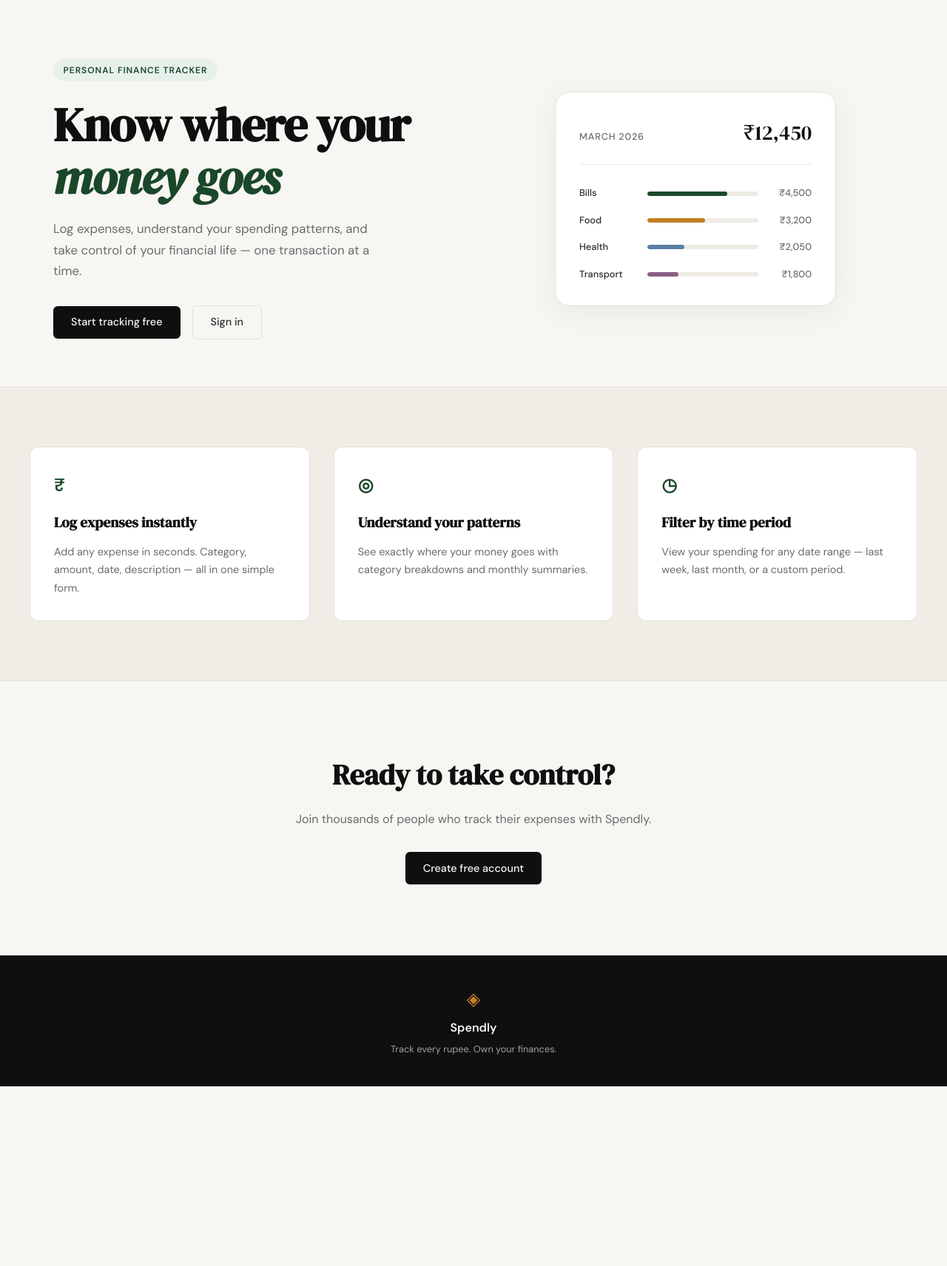
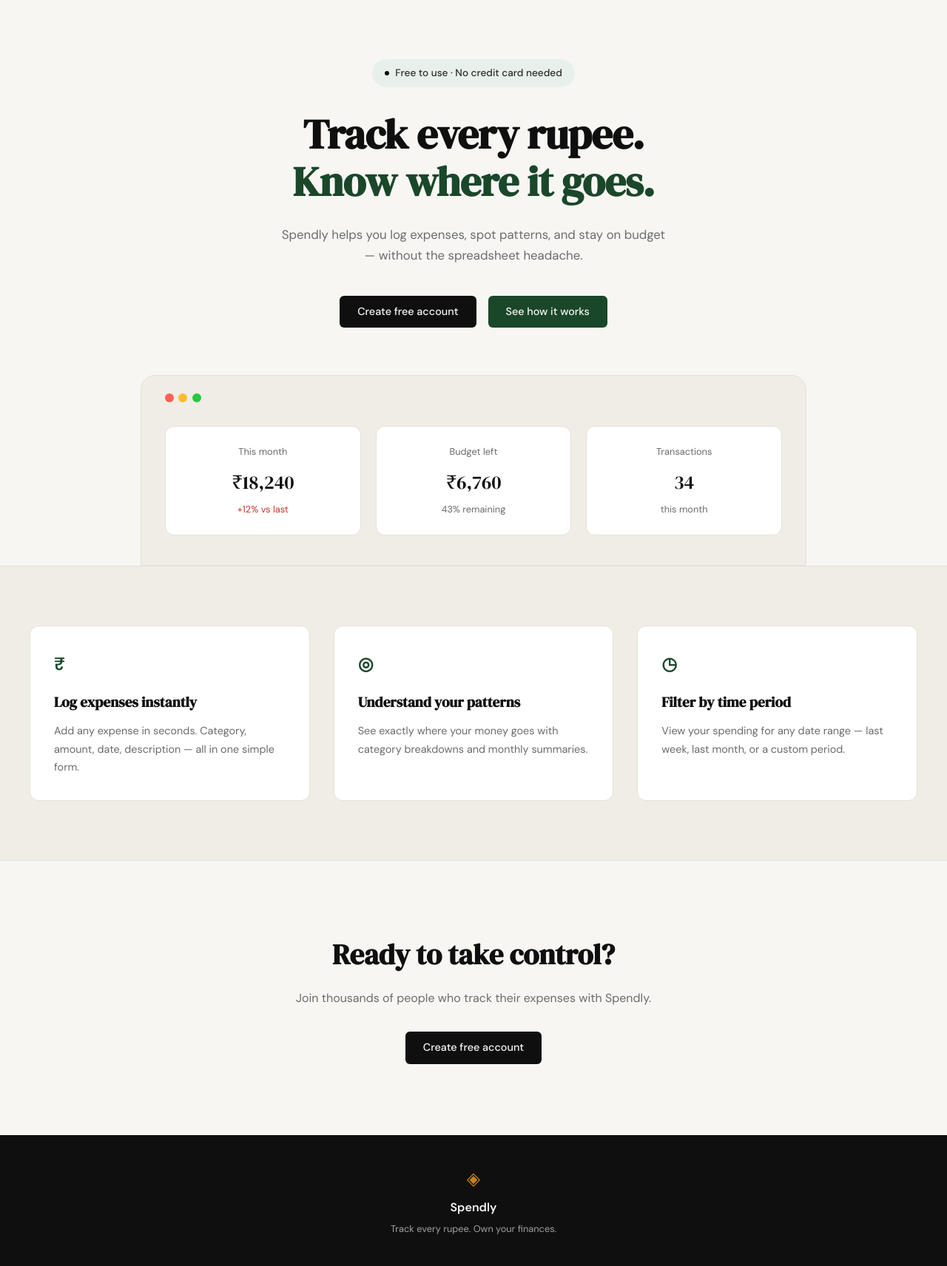
Before and after one commit to Hirdeshpal15/Spindly, a Flask app: page / in a window 1280 px wide. Shown: the part 61-1773 px from the top of the page at 74% size. Before the commit the page ends 1530 px from the top, so only its background shows below. Run offline with Flask 3, Linux system fonts and the light colour scheme.

Commit message:
landing: redesign hero section to match new mockup
Replace hero copy/layout with centered badge, bold serif headline,
and a browser-style stats mockup (this month / budget left /
transactions), matching the provided design screenshot.

Co-Authored-By: Claude Sonnet 5 <noreply@anthropic.com>
Claude-Session: https://claude.ai/code/session_01UF6cFHN4SMwoPbuowWgmzn

```diff
--- a/static/css/style.css
+++ b/static/css/style.css
@@ -123,40 +123,52 @@ a { color: inherit; text-decoration: none; }
 /* Hero                                                                */
 /* ------------------------------------------------------------------ */
 
+@import url('https://fonts.googleapis.com/css2?family=Playfair+Display:wght@700;800&display=swap');
+
 .hero {
-    padding: 5rem 2rem 4rem;
-    display: grid;
-    grid-template-columns: 1fr 1fr;
-    gap: 4rem;
-    align-items: center;
+    padding: 5rem 2rem 0;
+    text-align: center;
     max-width: var(--max-width);
     margin: 0 auto;
 }
 
+.hero-inner {
+    max-width: 700px;
+    margin: 0 auto;
+}
+
 .hero-badge {
+    display: inline-flex;
+    align-items: center;
+    gap: 0.5rem;
+    background: var(--accent-light);
+    color: var(--ink-soft);
+    font-size: 0.85rem;
+    font-weight: 500;
+    padding: 0.5rem 1.1rem;
+    border-radius: 999px;
+    margin-bottom: 2rem;
+}
+
+.hero-badge-dot {
+    width: 6px;
+    height: 6px;
+    border-radius: 50%;
+    background: var(--ink);
     display: inline-block;
-    background: var(--accent-light);
-    color: var(--accent);
-    font-size: 0.75rem;
-    font-weight: 600;
-    letter-spacing: 0.08em;
-    text-transform: uppercase;
-    padding: 0.35rem 0.85rem;
-    border-radius: 999px;
+}
+
+.hero-title {
+    font-family: 'Playfair Display', var(--font-display), Georgia, serif;
+    font-weight: 800;
+    font-size: clamp(2.5rem, 5vw, 3.5rem);
+    line-height: 1.15;
+    letter-spacing: -0.01em;
+    color: var(--ink);
     margin-bottom: 1.5rem;
 }
 
-.hero-title {
-    font-family: var(--font-display);
-    font-size: clamp(2.5rem, 5vw, 4rem);
-    line-height: 1.1;
-    letter-spacing: -0.02em;
-    color: var(--ink);
-    margin-bottom: 1.25rem;
-}
-
-.hero-title em {
-    font-style: italic;
+.hero-title-accent {
     color: var(--accent);
 }
 
@@ -164,96 +176,91 @@ a { color: inherit; text-decoration: none; }
     font-size: 1.05rem;
     color: var(--ink-muted);
     line-height: 1.7;
-    max-width: 460px;
-    margin-bottom: 2rem;
+    max-width: 520px;
+    margin: 0 auto 2.5rem;
 }
 
 .hero-actions {
     display: flex;
     gap: 1rem;
     align-items: center;
+    justify-content: center;
+    margin-bottom: 4rem;
 }
 
 /* ------------------------------------------------------------------ */
-/* Mock card (hero visual)                                             */
+/* Mock window (hero visual)                                           */
 /* ------------------------------------------------------------------ */
 
 .hero-visual {
     display: flex;
     justify-content: center;
+    padding-bottom: 0;
 }
 
-.mock-card {
+.mock-window {
+    background: var(--paper-warm);
+    border: 1px solid var(--border);
+    border-radius: var(--radius-lg) var(--radius-lg) 0 0;
+    padding: 1.5rem 2rem 2.5rem;
+    width: 100%;
+    max-width: 900px;
+    text-align: left;
+}
+
+.mock-window-dots {
+    display: flex;
+    gap: 0.4rem;
+    margin-bottom: 2rem;
+}
+
+.mock-dot {
+    width: 12px;
+    height: 12px;
+    border-radius: 50%;
+}
+
+.mock-dot-red { background: #ff5f57; }
+.mock-dot-yellow { background: #febc2e; }
+.mock-dot-green { background: #28c840; }
+
+.mock-stats {
+    display: grid;
+    grid-template-columns: repeat(3, 1fr);
+    gap: 1.25rem;
+}
+
+.mock-stat {
     background: var(--paper-card);
     border: 1px solid var(--border);
-    border-radius: var(--radius-lg);
-    padding: 2rem;
-    width: 100%;
-    max-width: 380px;
-    box-shadow: 0 8px 40px rgba(0,0,0,0.06);
+    border-radius: var(--radius-md);
+    padding: 1.5rem;
+    text-align: center;
 }
 
-.mock-card-header {
-    display: flex;
-    justify-content: space-between;
-    align-items: baseline;
-    margin-bottom: 1.75rem;
-    padding-bottom: 1.25rem;
-    border-bottom: 1px solid var(--border-soft);
+.mock-stat-label {
+    display: block;
+    font-size: 0.8rem;
+    color: var(--ink-muted);
+    margin-bottom: 0.6rem;
 }
 
-.mock-label {
-    font-size: 0.8rem;
-    font-weight: 500;
-    color: var(--ink-muted);
-    text-transform: uppercase;
-    letter-spacing: 0.06em;
+.mock-stat-value {
+    display: block;
+    font-family: var(--font-display);
+    font-size: 1.6rem;
+    color: var(--ink);
+    margin-bottom: 0.4rem;
 }
 
-.mock-total {
-    font-family: var(--font-display);
-    font-size: 1.75rem;
-    color: var(--ink);
+.mock-stat-delta {
+    display: block;
+    font-size: 0.8rem;
+    color: var(--ink-muted);
 }
 
-.mock-bars { display: flex; flex-direction: column; gap: 1rem; }
-
-.mock-bar-row {
-    display: grid;
-    grid-template-columns: 80px 1fr 60px;
-    align-items: center;
-    gap: 0.75rem;
-}
-
-.mock-cat {
-    font-size: 0.8rem;
-    font-weight: 500;
-    color: var(--ink-soft);
-}
-
-.mock-bar-track {
-    height: 6px;
-    background: var(--border-soft);
-    border-radius: 999px;
-    overflow: hidden;
-}
-
-.mock-bar {
-    height: 100%;
-    background: var(--accent);
-    border-radius: 999px;
-    transition: width 0.6s ease;
-}
-
-.mock-bar-2 { background: var(--accent-2); }
-.mock-bar-3 { background: #5b7fa6; }
-.mock-bar-4 { background: #8b5e83; }
-
-.mock-amt {
-    font-size: 0.8rem;
-    font-weight: 500;
-    color: var(--ink-muted);
-    text-align: right;
+.mock-stat-delta-up {
+    color: var(--danger);
 }
 
 /* ------------------------------------------------------------------ */
@@ -294,6 +301,23 @@ a { color: inherit; text-decoration: none; }
     border-color: var(--ink);
     color: var(--ink);
 }
+
+.btn-secondary {
+    display: inline-block;
+    background: var(--accent);
+    color: var(--paper);
+    padding: 0.65rem 1.5rem;
+    border-radius: var(--radius-sm);
+    font-family: var(--font-body);
+    font-size: 0.9rem;
+    font-weight: 500;
+    cursor: pointer;
+    border: none;
+    transition: background 0.2s;
+    text-decoration: none;
+}
+
+.btn-secondary:hover { background: #12351f; }
 
 /* ------------------------------------------------------------------ */
 /* Features section                                                    */
@@ -512,19 +536,14 @@ a { color: inherit; text-decoration: none; }
 /* ------------------------------------------------------------------ */
 
 @media (max-width: 900px) {
-    .hero {
-        grid-template-columns: 1fr;
-        text-align: center;
-    }
-
     .hero-subtitle { max-width: 100%; }
-    .hero-actions { justify-content: center; }
-    .hero-visual { display: none; }
+    .mock-stats { grid-template-columns: 1fr; }
 
     .features-inner { grid-template-columns: 1fr; }
 }
 
 @media (max-width: 600px) {
     .nav-links a:not(.nav-cta) { display: none; }
-    .hero { padding: 3rem 1rem 2rem; }
+    .hero { padding: 3rem 1rem 0; }
+    .hero-actions { flex-direction: column; }
 }
--- a/templates/landing.html
+++ b/templates/landing.html
@@ -6,55 +6,45 @@
 
 <section class="hero">
     <div class="hero-inner">
-        <div class="hero-badge">Personal Finance Tracker</div>
+        <div class="hero-badge">
+            <span class="hero-badge-dot"></span>
+            Free to use · No credit card needed
+        </div>
         <h1 class="hero-title">
-            Know where your<br>
-            <em>money goes</em>
+            Track every rupee.<br>
+            <span class="hero-title-accent">Know where it goes.</span>
         </h1>
         <p class="hero-subtitle">
-            Log expenses, understand your spending patterns,
-            and take control of your financial life —
-            one transaction at a time.
+            Spendly helps you log expenses, spot patterns, and stay
+            on budget — without the spreadsheet headache.
         </p>
         <div class="hero-actions">
-            <a href="{{ url_for('register') }}" class="btn-primary">Start tracking free</a>
-            <a href="{{ url_for('login') }}" class="btn-ghost">Sign in</a>
+            <a href="{{ url_for('register') }}" class="btn-primary">Create free account</a>
+            <a href="#" class="btn-secondary">See how it works</a>
         </div>
     </div>
     <div class="hero-visual">
-        <div class="mock-card">
-            <div class="mock-card-header">
-                <span class="mock-label">March 2026</span>
-                <span class="mock-total">₹12,450</span>
+        <div class="mock-window">
+            <div class="mock-window-dots">
+                <span class="mock-dot mock-dot-red"></span>
+                <span class="mock-dot mock-dot-yellow"></span>
+                <span class="mock-dot mock-dot-green"></span>
             </div>
-            <div class="mock-bars">
-                <div class="mock-bar-row">
-                    <span class="mock-cat">Bills</span>
-                    <div class="mock-bar-track">
-                        <div class="mock-bar" style="width: 72%"></div>
-                    </div>
-                    <span class="mock-amt">₹4,500</span>
+            <div class="mock-stats">
+                <div class="mock-stat">
+                    <span class="mock-stat-label">This month</span>
+                    <span class="mock-stat-value">₹18,240</span>
+                    <span class="mock-stat-delta mock-stat-delta-up">+12% vs last</span>
                 </div>
-                <div class="mock-bar-row">
-                    <span class="mock-cat">Food</span>
-                    <div class="mock-bar-track">
-                        <div class="mock-bar mock-bar-2" style="width: 52%"></div>
-                    </div>
-                    <span class="mock-amt">₹3,200</span>
+                <div class="mock-stat">
+                    <span class="mock-stat-label">Budget left</span>
+                    <span class="mock-stat-value">₹6,760</span>
+                    <span class="mock-stat-delta">43% remaining</span>
                 </div>
-                <div class="mock-bar-row">
-                    <span class="mock-cat">Health</span>
-                    <div class="mock-bar-track">
-                        <div class="mock-bar mock-bar-3" style="width: 33%"></div>
-                    </div>
-                    <span class="mock-amt">₹2,050</span>
-                </div>
-                <div class="mock-bar-row">
-                    <span class="mock-cat">Transport</span>
-                    <div class="mock-bar-track">
-                        <div class="mock-bar mock-bar-4" style="width: 28%"></div>
-                    </div>
-                    <span class="mock-amt">₹1,800</span>
+                <div class="mock-stat">
+                    <span class="mock-stat-label">Transactions</span>
+                    <span class="mock-stat-value">34</span>
+                    <span class="mock-stat-delta">this month</span>
                 </div>
             </div>
         </div>
```
